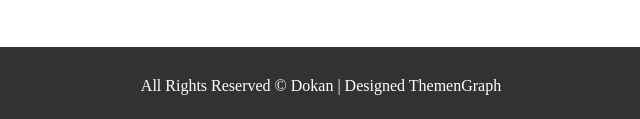
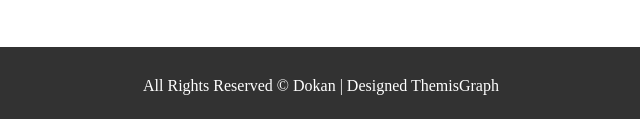
Before and after one commit to DianaSymodeiko/goit-fe-course, a plain HTML site: page html-css/module-05/index.html in a window 1280 px wide. Shown: the part 1661-1780 px from the top of the page, 319-959 px from the left. Drawn offline with Linux system fonts and the light colour scheme.

```diff
--- a/html-css/module-05/index.html
+++ b/html-css/module-05/index.html
@@ -95,7 +95,7 @@
 </section>
 
 <footer class="footer">
-  <div class="footer_info">All Rights Reserved © Dokan | Designed ThemenGraph
+  <div class="footer_info">All Rights Reserved © Dokan | Designed ThemisGraph
   </div>
 </footer>
 </body>
```
